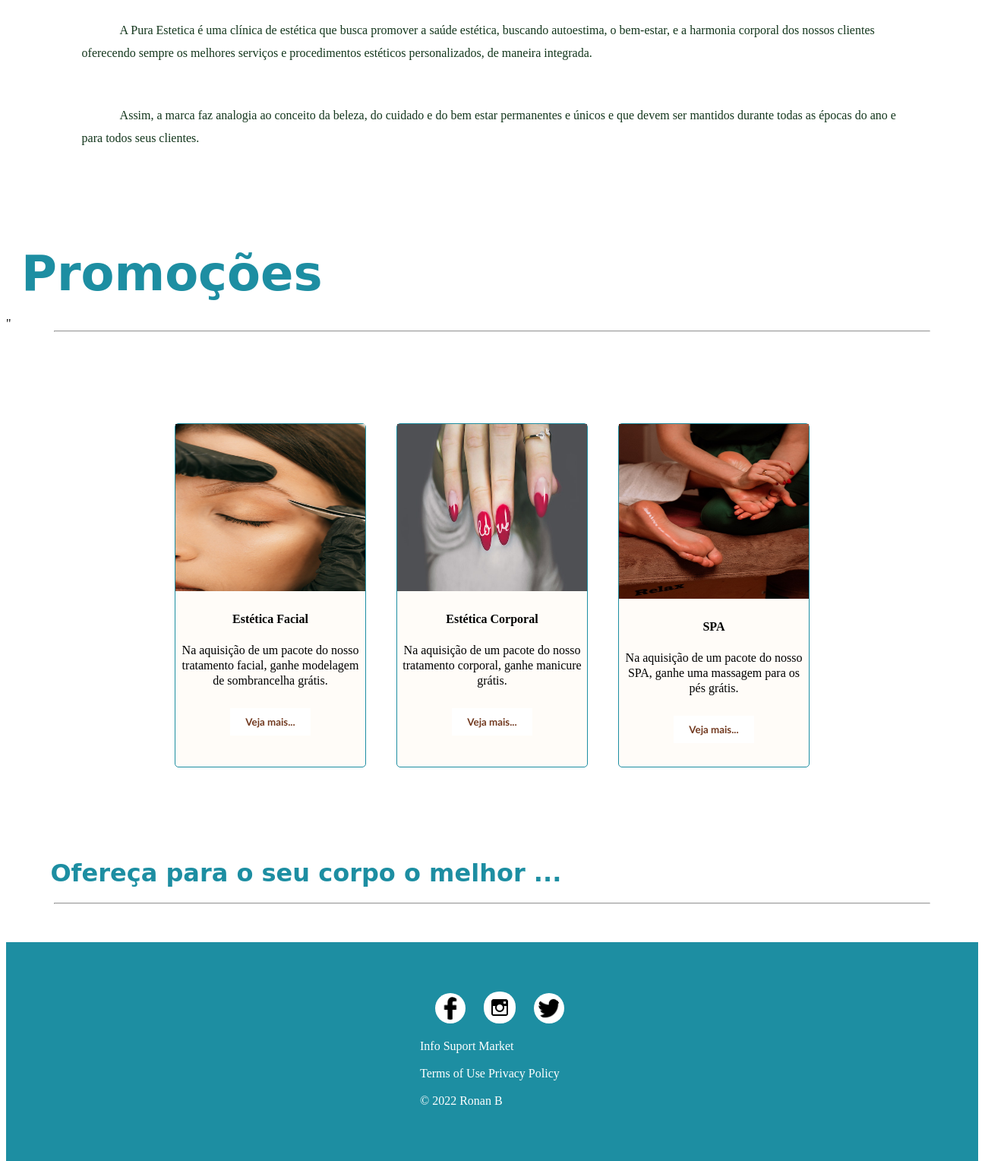
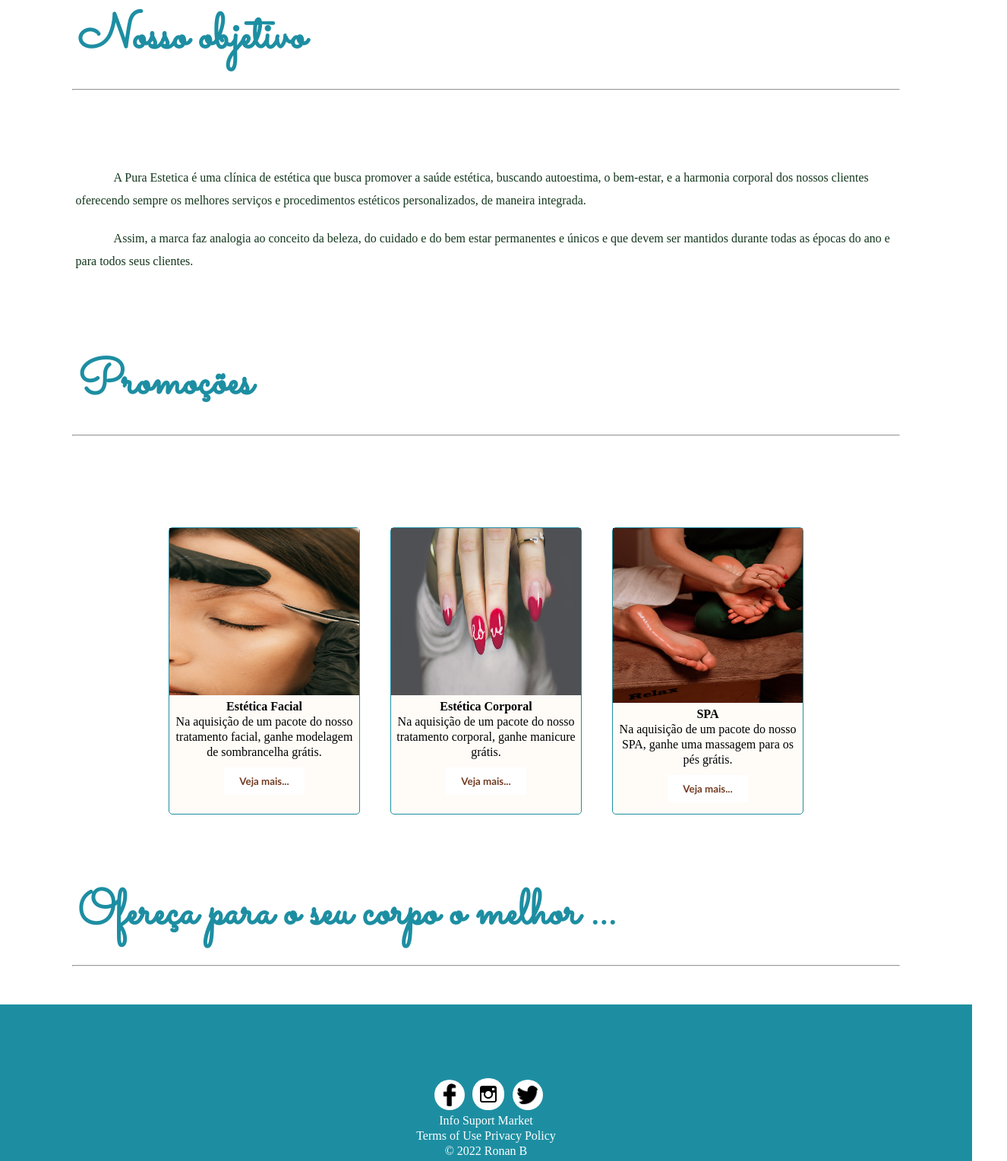
Before and after one commit to RBatistaS/projeto-front-end-senai, a plain HTML site: page index.html in a window 1280 px wide. Shown: the part 1112-2640 px from the top of the page at 76% size, 1326 px wide, since content can reach past the window. Drawn offline with Linux system fonts and the light colour scheme; a web font is replaced by a local one.

Commit message:
bugs resolvidos

```diff
--- a/css/style.css
+++ b/css/style.css
@@ -1,4 +1,4 @@
-x@import url('https://fonts.googleapis.com/css2?family=Dancing+Script&display=swap');
+@import url('https://fonts.googleapis.com/css2?family=Dancing+Script&display=swap');
 @import url('https://fonts.googleapis.com/css2?family=Dancing+Script&family=Lavishly+Yours&display=swap');
 @import url('https://fonts.googleapis.com/css2?family=Dancing+Script&family=Lavishly+Yours&family=Sacramento&display=swap');
 * {
@@ -272,14 +272,19 @@ ul li a:hover {
 
 .foot-container div {
     margin: auto;
+    display: flex;
+    align-items: center;
+    justify-items: center;
+    flex-direction: column;
 }
 
 .foot-container div p {
     line-height: 20px;
+
 }
 
 .foot-container div img {
-    margin-left: 20px;
+    margin-left: 0.5vw;
     background-color: white;
     border-radius: 20px;
     padding: 5px;
--- a/index.html
+++ b/index.html
@@ -38,8 +38,14 @@
 
 
         <!-- home -->
+
+        <div style="width: 100%; margin-top: 10vh;" >
+            <h1 style="font-size: 8vh; margin-left: 8vw;">Quem Somos?</h1>
+        </div>
+        <hr style="margin: auto; width: 85%; color: #13361c;">
+
         <div class="home">
-            <h1>Nossa Filosofia</h1>
+
             <p>
                 A Pura Estética é uma Clínica de Estética em Brasília que busca realizar tratamentos estéticos personalizados, visando atender as necessidades individuais para melhorar a autoestima dos seus clientes e, assim, alcançar resultados concretos e conquistar clientes satisfeitos.
             </p>
@@ -50,7 +56,14 @@
                 Nossos clientes, ao buscarem a Pura Estética, serão avaliados de uma forma completa e o tratamento será planejado de maneira personalizada e os resultados serão acompanhados, buscando sempre atender a sua satisfação.
             </p>
 
-            <h2>Nossa Marca</h2>
+        </div>
+
+            <div style="width: 100%; margin-top: 5vh;" >
+                <h1 style="font-size: 8vh; margin-left: 8vw;">Nosso objetivo</h1>
+            </div>
+            <hr style="margin: auto; width: 85%; color: #13361c;">
+
+            <div class="home">
                 <p>
                    A Pura Estetica é uma clínica de estética que busca promover a saúde estética, buscando autoestima, o bem-estar, e a harmonia corporal dos nossos clientes oferecendo sempre os melhores serviços e procedimentos estéticos personalizados, de maneira integrada.
                 </p>
@@ -63,10 +76,10 @@
 
 
 
-        <div style="width: 100%; margin-top: 100px;">
-            <h1 style="font-size: 8vh;">Promoções</h1>
-        </div>"
-        <hr style="margin: auto; width: 90%; color: #13361c;">
+        <div style="width: 100%; margin-top: 8vh;" >
+            <h1 style="font-size: 8vh; margin-left: 8vw;">Promoções</h1>
+        </div>
+        <hr style="margin: auto; width: 85%; color: #13361c;">
         <!-- CARDS -->
 
         <div class="cards-container" >
@@ -90,20 +103,23 @@
             </div>
           </div>
 
-          <div style="width: 100%; margin-top: 100px; margin-left: 3%; color: #13361c;">
-            <h1 style="font-size: 4vh;">Ofereça para o seu corpo o melhor ... </h1>
+          <div style="width: 100%; margin-top: 8vh;" >
+            <h1 style="font-size: 8vh; margin-left: 8vw;">Ofereça para o seu corpo o melhor ...</h1>
+        </div>
+        <hr style="margin: auto; width: 85%; color: #13361c;">
 
-        </div>
-        <hr style="margin: auto; width: 90%;">
 
           <!-- FOOTER -->
 
           <footer>
             <div class="foot-container">
                 <div>
-                    <img src="imagem/icon-face2.png" width="30px" alt="">
-                    <img src="imagem/Ícone-insta2.png" width="32x" alt="">
-                    <img src="imagem/twitter-ico.png" width="30px" alt="">
+                    <picture>
+                        <img src="imagem/icon-face2.png" width="30px" alt="">
+                        <img src="imagem/Ícone-insta2.png" width="32x" alt="">
+                        <img src="imagem/twitter-ico.png" width="30px" alt="">
+                    </picture>
+
 
                     <p>Info Suport Market</p>
                     <p>Terms of Use Privacy Policy</p>
```
